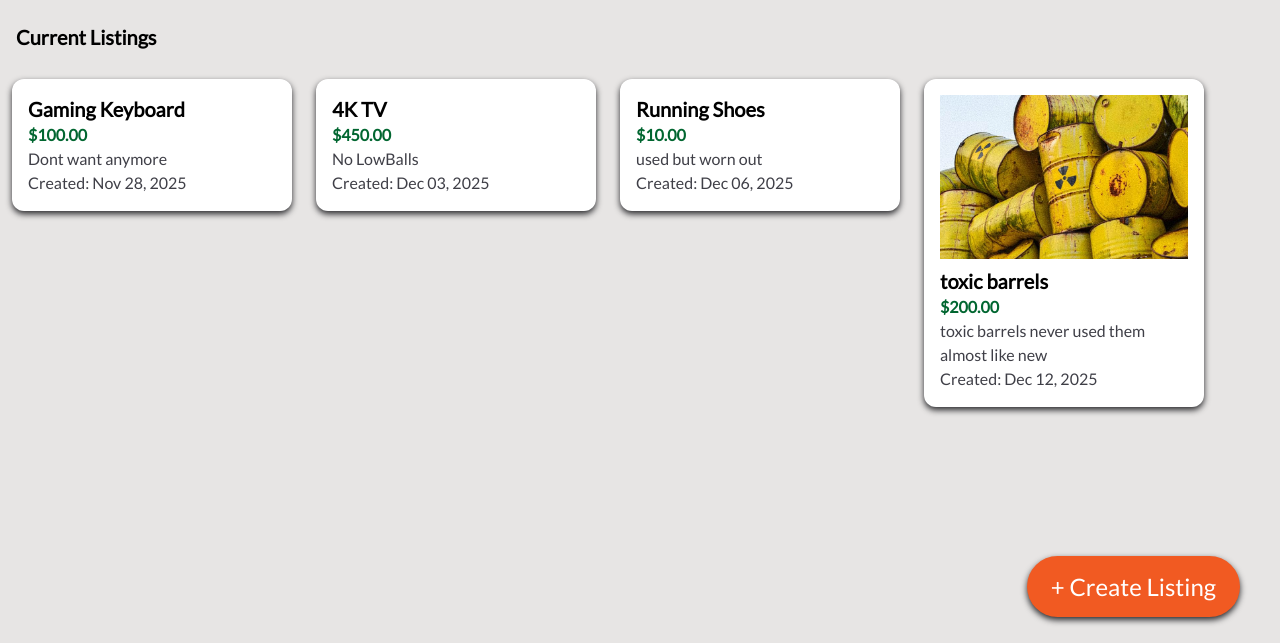
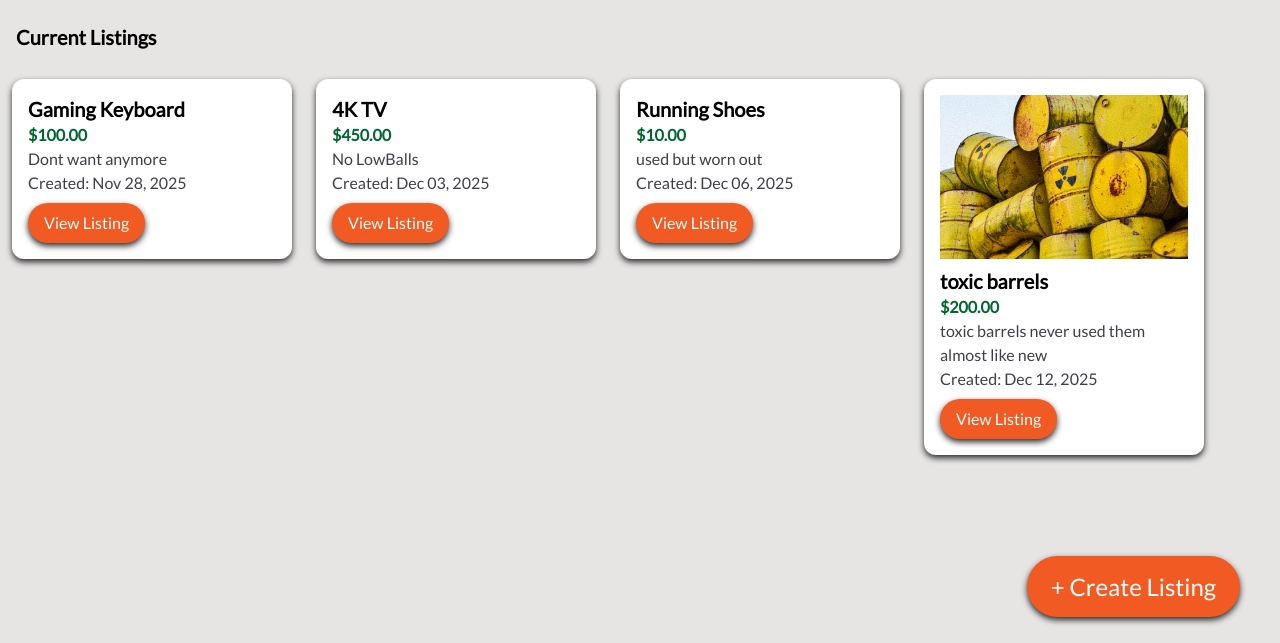
Before and after one commit to rafaelmbarroso/V-Mart, a Django app: page /dashboard/ in a window 1280 px wide. Shown: the part 157-800 px from the top of the page. Run offline with Django 5.2, Linux system fonts and the light colour scheme; a user stored in the database is signed in; data comes from the database, SQL or seed files in the repository; both versions use the stored data as it was after the commit; style sheets or scripts are compiled from the project's sources.

Commit message:
Users can now view dashbaord listings (dashboard listings are viewable)

```diff
--- a/market_App/templates/mainPage.html
+++ b/market_App/templates/mainPage.html
@@ -49,6 +49,12 @@
                         Created: {{ product.creation_Date|date:"M d, Y" }}
                     </p>
 
+                    <a href="{% url 'view_listing' product.pk %}"
+                       class="mt-2 inline-block text-center bg-utrgv-orange text-white pt-2 pb-2 pl-4 pr-4 rounded-4xl drop-shadow-md drop-shadow-zinc-800">
+                         View Listing
+                    </a>
+
+
                     <!-- edit and delete function -->
                     {% if product.user == request.user.student %}
                      <div class="flex flex-row items-center">
```
Also changed, not shown: db.sqlite3.
